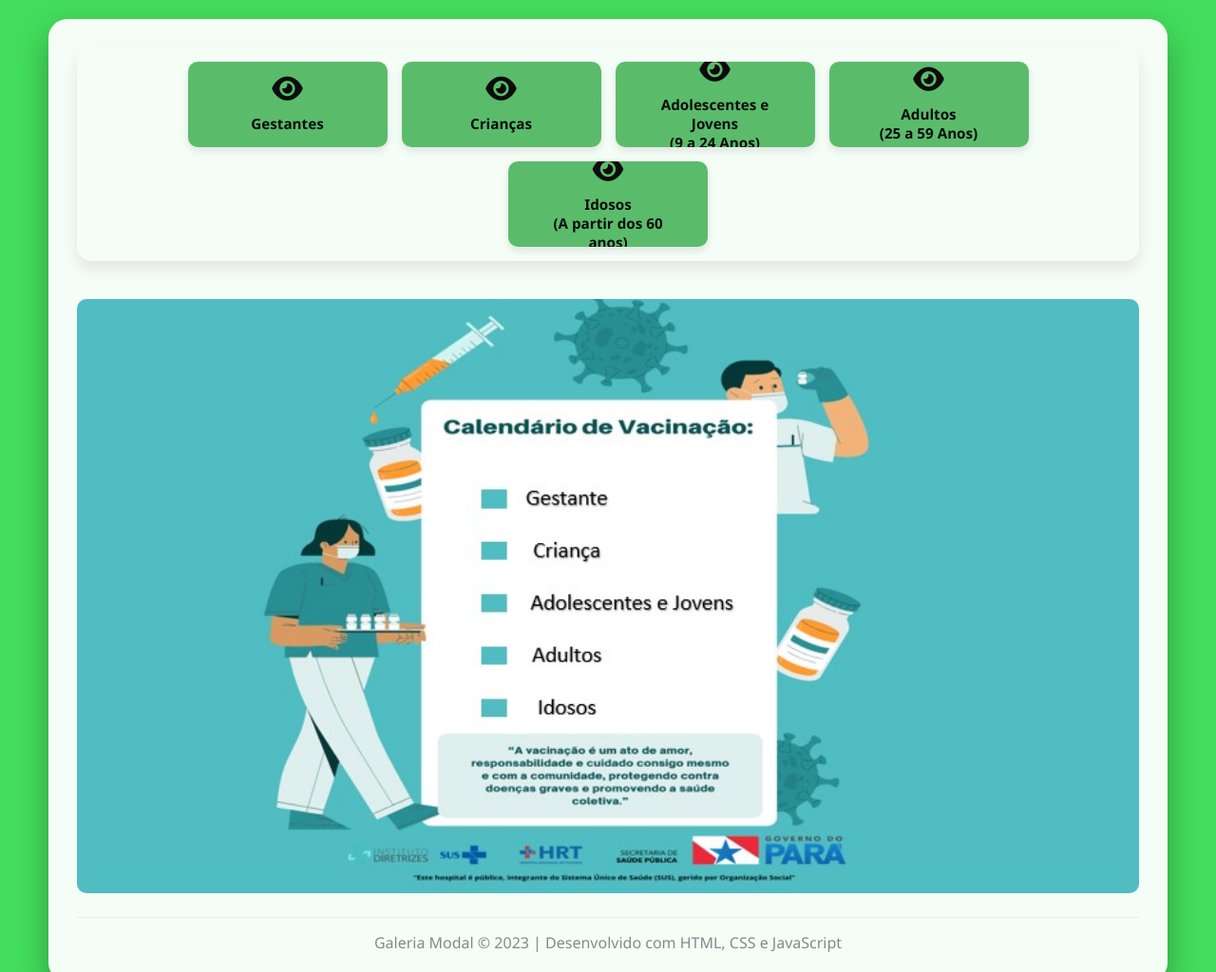
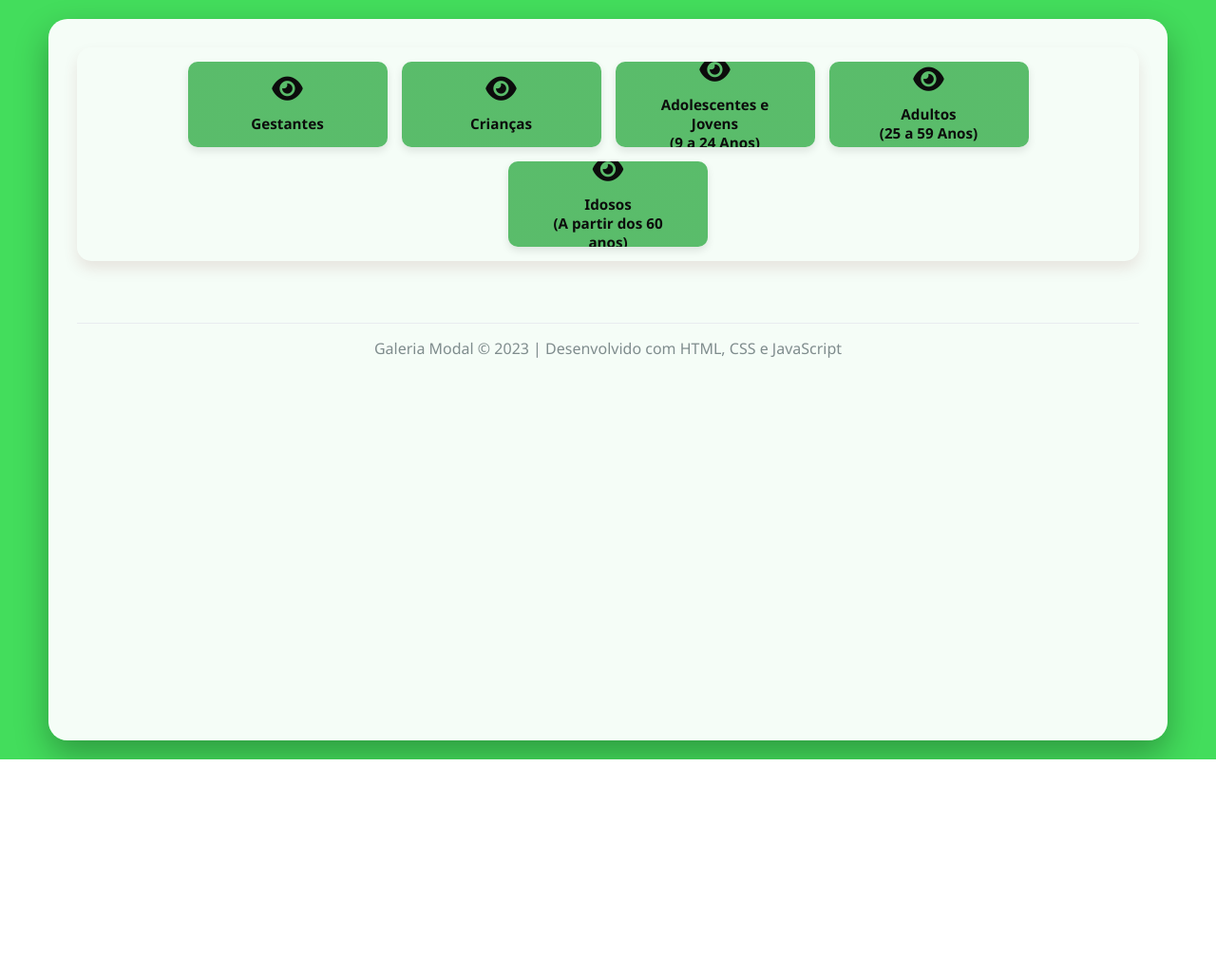
Before and after one commit to DevOpsUserMachineOne/HRT, a plain HTML site: page index.html in a window 1280 px wide. Shown: the top 1024 px of the page at 95% size. After the commit the page ends 800 px from the top, so only its background shows below. Drawn offline with Linux system fonts and the light colour scheme.

Commit message:
Update index.html

```diff
--- a/index.html
+++ b/index.html
@@ -482,7 +482,7 @@
                 <p><i class="fas fa-lightbulb" style="color: #ffc107;"></i> Dica: Clique em qualquer botão para abrir a imagem correspondente em uma janela modal. Para fechar, clique no botão X ou fora da janela.</p>
             </div>
         </div> -->
-        <img src="Flyers/Background.jpg" style="border-radius: 10px;"/>
+        <!--<img src="Flyers/Background.jpg" style="border-radius: 10px;"/>-->
         <div class="footer">
             Galeria Modal &copy; 2023 | Desenvolvido com HTML, CSS e JavaScript
         </div>
```
